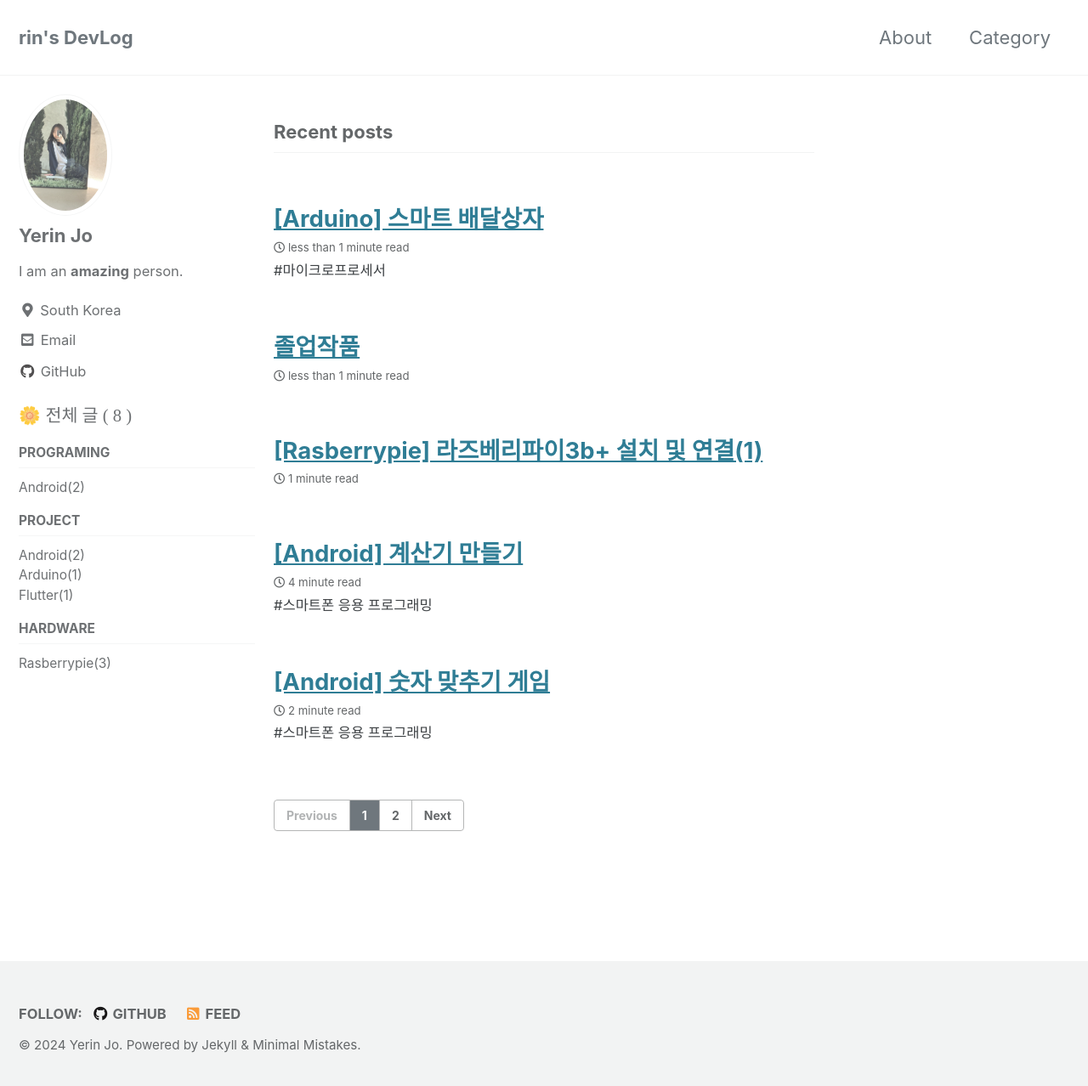
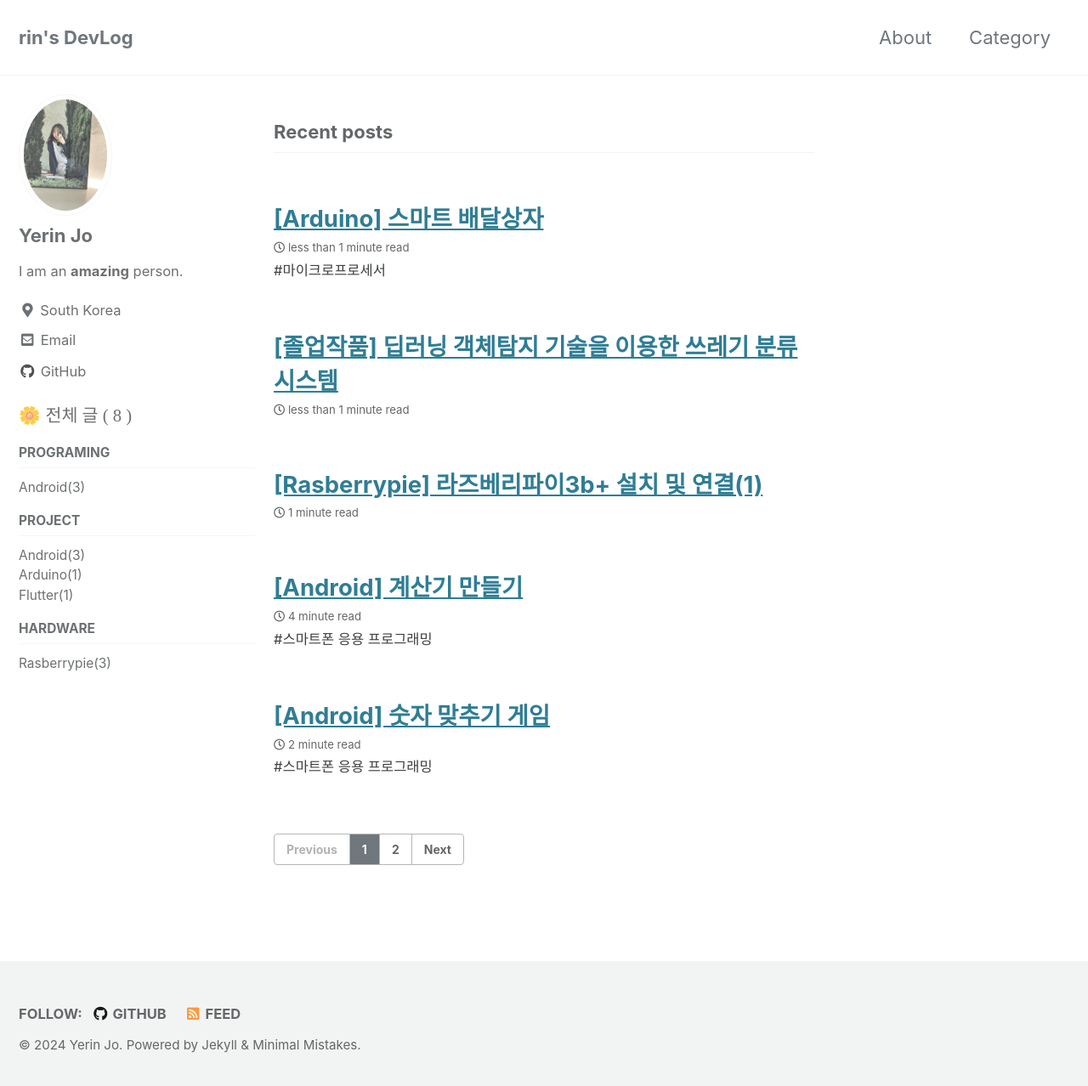
Before and after one commit to rin1004/rin1004.github.io, a Jekyll site: the page built from index.html, in a window 1280 px wide and 1286 px high. Shown: the top 1278 px of the window at 85% size. Built offline with Jekyll 4.4.1, drawn with Linux system fonts in a browser that asks for light colours; cached includes are drawn as plain includes; the list of posts is cut into pages by our own code.

Commit message:
project_category

```diff
--- a/_posts/2023-11-29-졸업작품.md
+++ b/_posts/2023-11-29-졸업작품.md
@@ -0,0 +1,36 @@
+---
+title:  "[졸업작품] 딥러닝 객체탐지 기술을 이용한 쓰레기 분류 시스템"
+excerpt: ""
+
+categories:
+  - android
+tags:
+  - [android, 딥러닝, 졸업작품, 프로젝트, YOLO, Flask, Raspberry Pi, Picamera, socket]
+
+toc: true
+toc_sticky: true
+
+date: 2023-12-05
+last_modified_at: 2023-12-05
+---
+
+![image](https://github.com/Healthy-Me/healthy_me_frontend/assets/59803206/85faca52-74af-400d-8b08-f84085345159)
+![image](https://github.com/Healthy-Me/healthy_me_frontend/assets/59803206/fe02242a-b532-4c22-aa45-df6afdfa3877)
+![image](https://github.com/Healthy-Me/healthy_me_frontend/assets/59803206/1838676f-b222-4efa-9ab2-f6209d101c91)
+![image](https://github.com/Healthy-Me/healthy_me_frontend/assets/59803206/6f17ea69-d516-41e7-88a9-30df73430ec1)
+![image](https://github.com/Healthy-Me/healthy_me_frontend/assets/59803206/4a2d03c4-2325-45e7-a63f-fed56fbc1fe2)
+![image](https://github.com/Healthy-Me/healthy_me_frontend/assets/59803206/05932833-663a-470d-a767-2b66681198d8)
+![image](https://github.com/Healthy-Me/healthy_me_frontend/assets/59803206/342e682a-0722-4a2c-9dde-0147d722b15c)
+![image](https://github.com/Healthy-Me/healthy_me_frontend/assets/59803206/cb291e41-9fe5-4fd8-888a-515558f2c25d)
+![image](https://github.com/Healthy-Me/healthy_me_frontend/assets/59803206/fead0b52-57b7-48bd-956b-18929c7aa268)
+![image](https://github.com/Healthy-Me/healthy_me_frontend/assets/59803206/2265117c-ddba-46d4-be61-5ba24b6627e0)
+![image](https://github.com/Healthy-Me/healthy_me_frontend/assets/59803206/4b58cb4c-a5d9-4ab0-931c-1ca6830dc3aa)
+![image](https://github.com/Healthy-Me/healthy_me_frontend/assets/59803206/2db552f9-7c51-4f16-81b9-5d0a296b0429)
+![image](https://github.com/Healthy-Me/healthy_me_frontend/assets/59803206/a7b9fbc0-2e85-4494-9325-7bef123df757)
+![image](https://github.com/Healthy-Me/healthy_me_frontend/assets/59803206/2aad3d71-df3a-4ef4-8e76-55fca3bf9966)
+![image](https://github.com/Healthy-Me/healthy_me_frontend/assets/59803206/0556de97-6dc8-4691-a910-663eb4490bc7)
+![image](https://github.com/Healthy-Me/healthy_me_frontend/assets/59803206/9d73f735-dee8-40d6-a9db-f0ac5cc29851)
+![image](https://github.com/Healthy-Me/healthy_me_frontend/assets/59803206/f9f12da6-0455-46d3-ba74-707b91252343)
+![image](https://github.com/Healthy-Me/healthy_me_frontend/assets/59803206/9680f0cb-21aa-4cbc-b12a-f92ae8dbfdeb)
+![image](https://github.com/Healthy-Me/healthy_me_frontend/assets/59803206/b07088c8-b90b-426a-bb11-7766a1dd1a70)
+![image](https://github.com/Healthy-Me/healthy_me_frontend/assets/59803206/b3c54514-9948-4dba-8662-d9485af5e4ce)
```
Also changed, not shown: _posts/2021-02-08-HealthyMe.md (+3 -4 lines).
